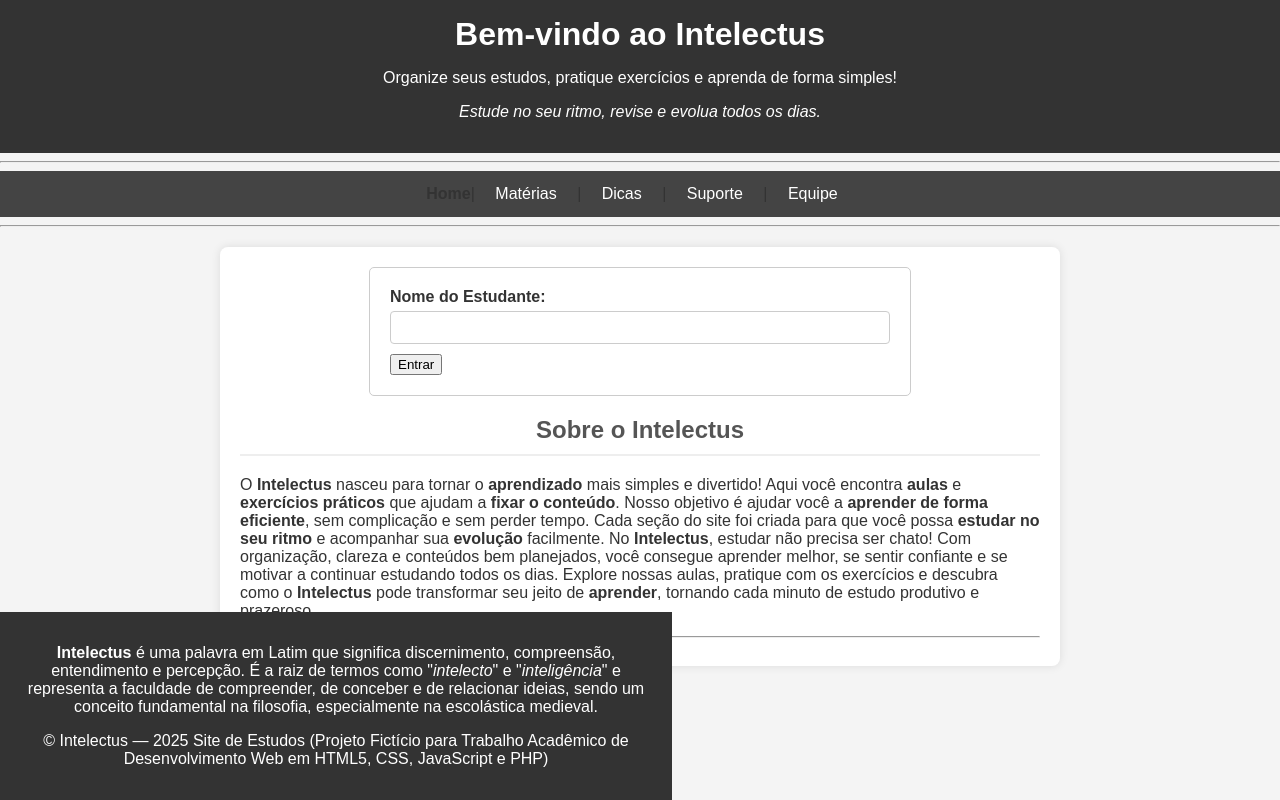
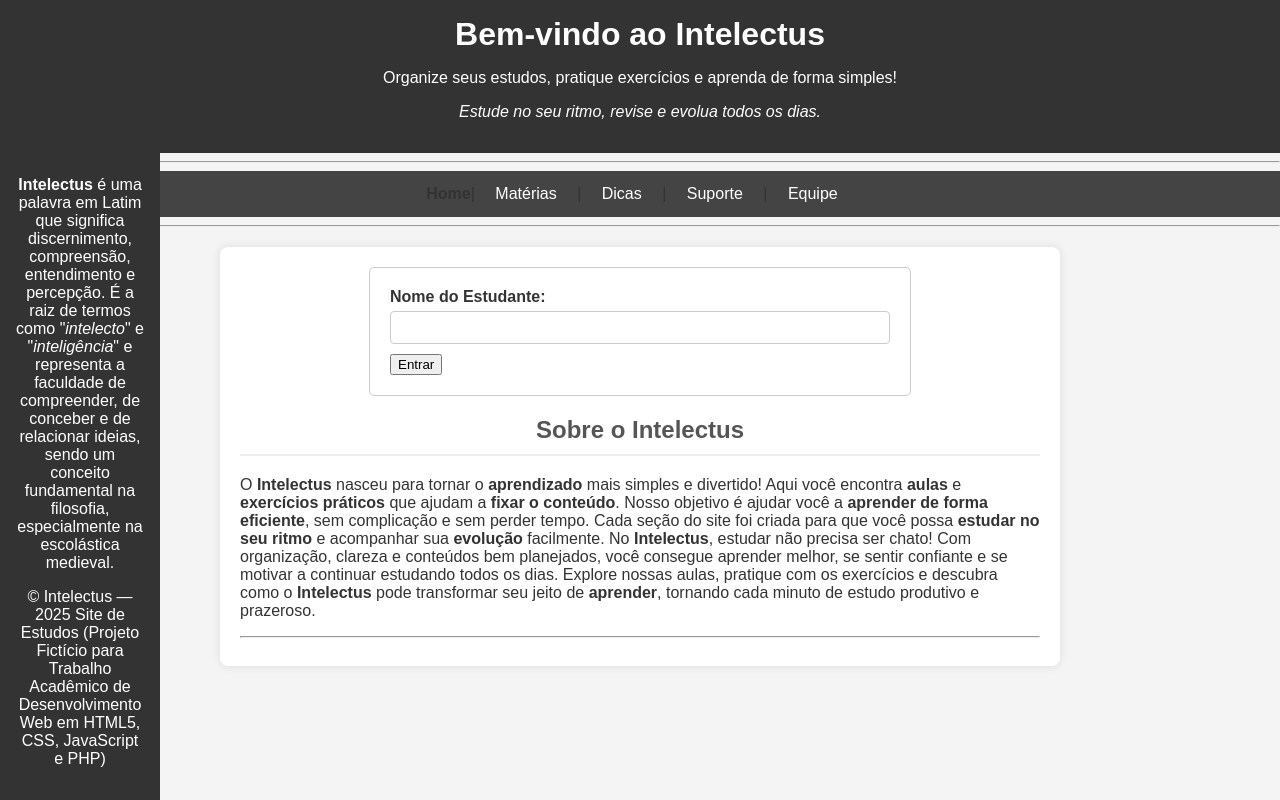
Before and after one commit to FelipeSantos-boiBigas/TrabalhoWebHTML, a PHP site: page /home.html in a window 1280 px wide. Run offline with PHP 8.4, Linux system fonts and the light colour scheme.

Commit message:
Update style.css

```diff
--- a/style.css
+++ b/style.css
@@ -64,7 +64,7 @@ footer {
     padding: 1rem;
     position: fixed;
     bottom: 0;
-    width: 50%;
+    width: 10%;
 }
 
 form {
```
